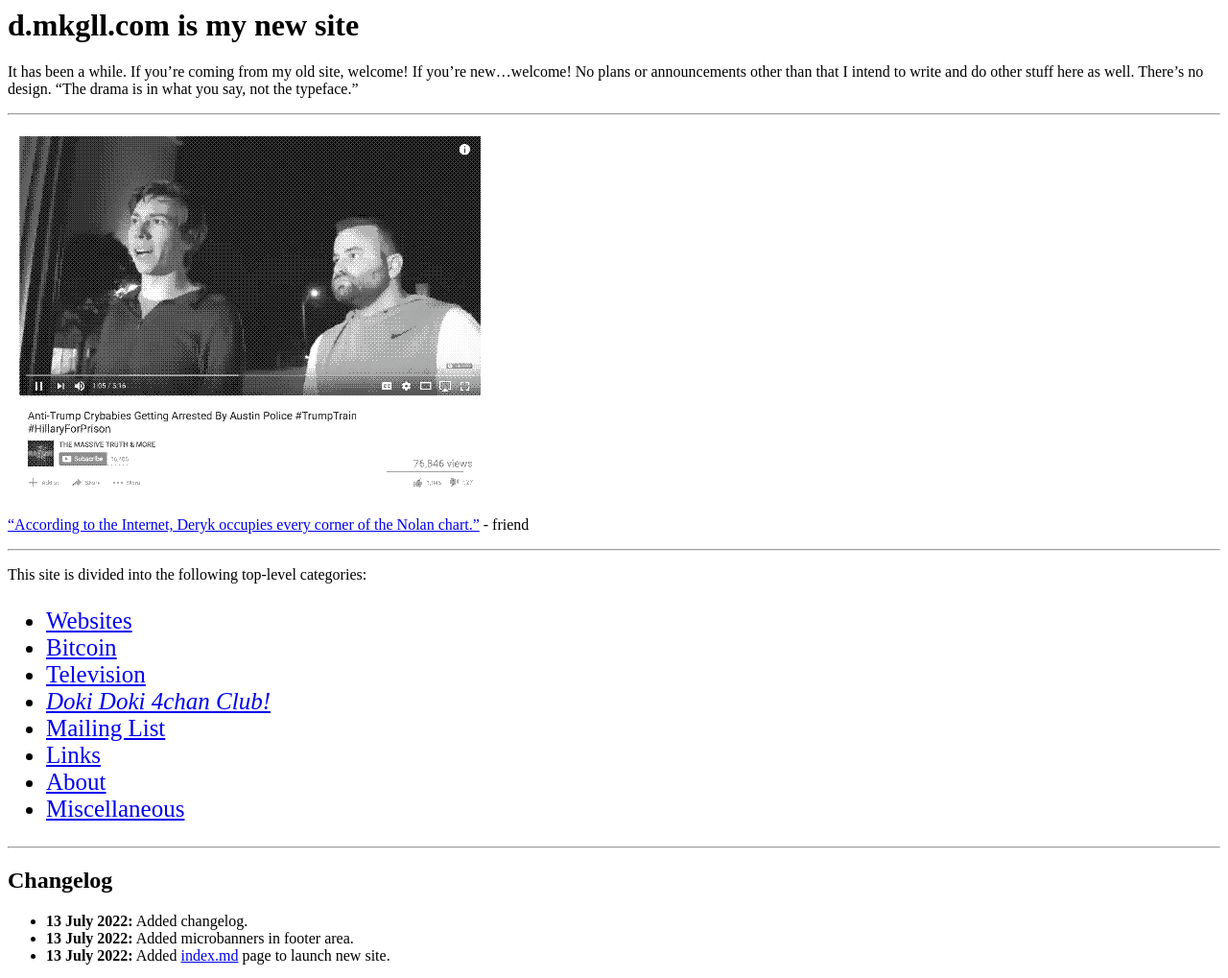
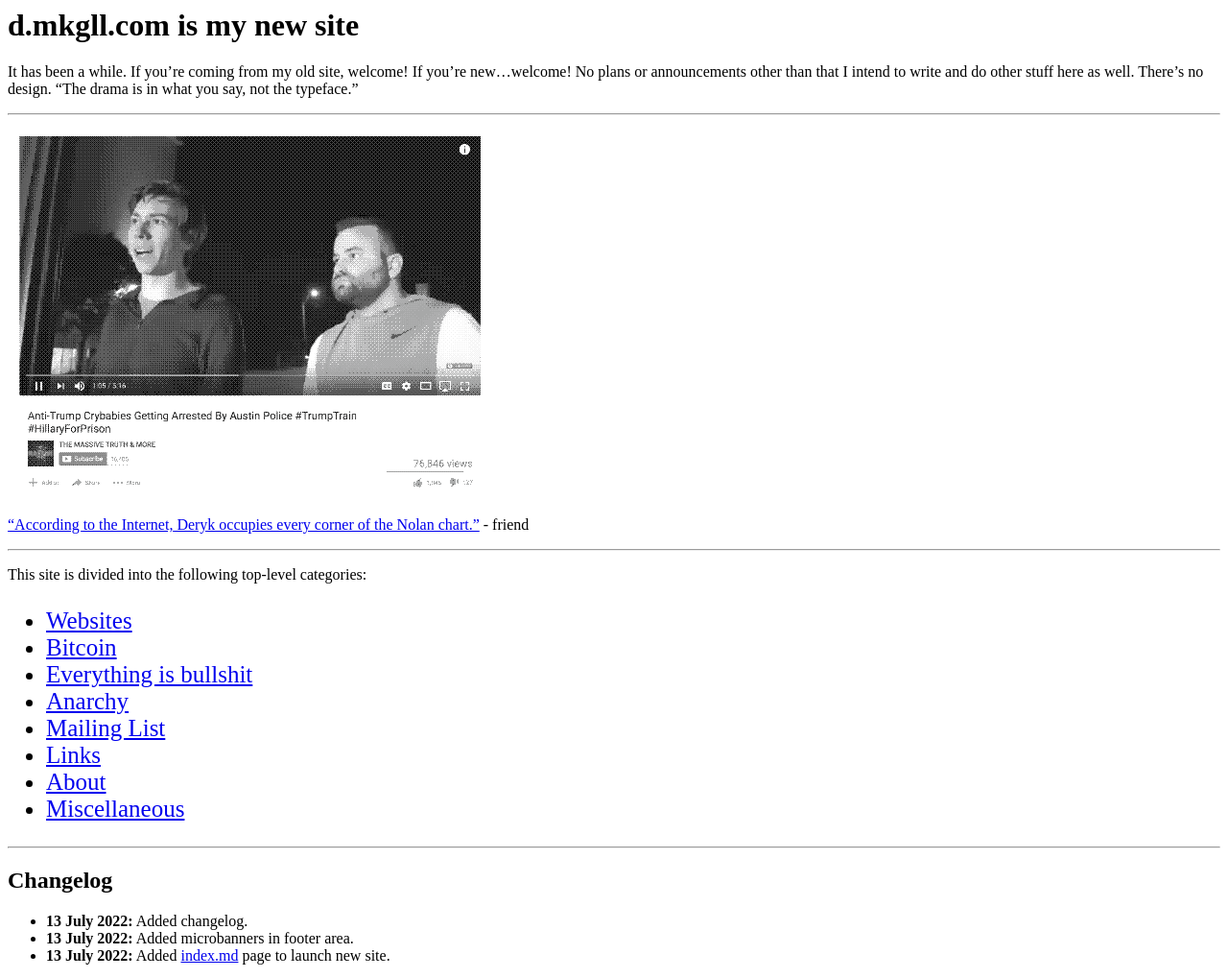
Before and after one commit to dmkgll/dmkgll, a Jekyll site: the page built from index.md, in a window 1280 px wide. Shown: the top 1019 px of the page at 96% size. Built offline with Jekyll 4.4.1, drawn with Linux system fonts in a browser that asks for light colours; grey boxes are pictures that could not be loaded.

Commit message:
Update index.md

```diff
--- a/index.md
+++ b/index.md
@@ -24,8 +24,8 @@
 <ul style="FONT-SIZE: 25PX;">
 		<li><a href="comp.html">Websites</a></li>
 		<li><a href="gaming.html">Bitcoin</a></li>
-		<li><a href="tv.html">Television</a></li>
-		<li><a href="dd4c.html"><cite>Doki Doki 4chan Club!</cite></a></li>
+		<li><a href="tv.html">Everything is bullshit</a></li>
+		<li><a href="dd4c.html">Anarchy</a></li>
 		<li><a href="desuroom-revival.html">Mailing List</a></li>
 		<li><a href="links.html">Links</a></li>
 		<li><a href="about.html">About</a></li>
```
